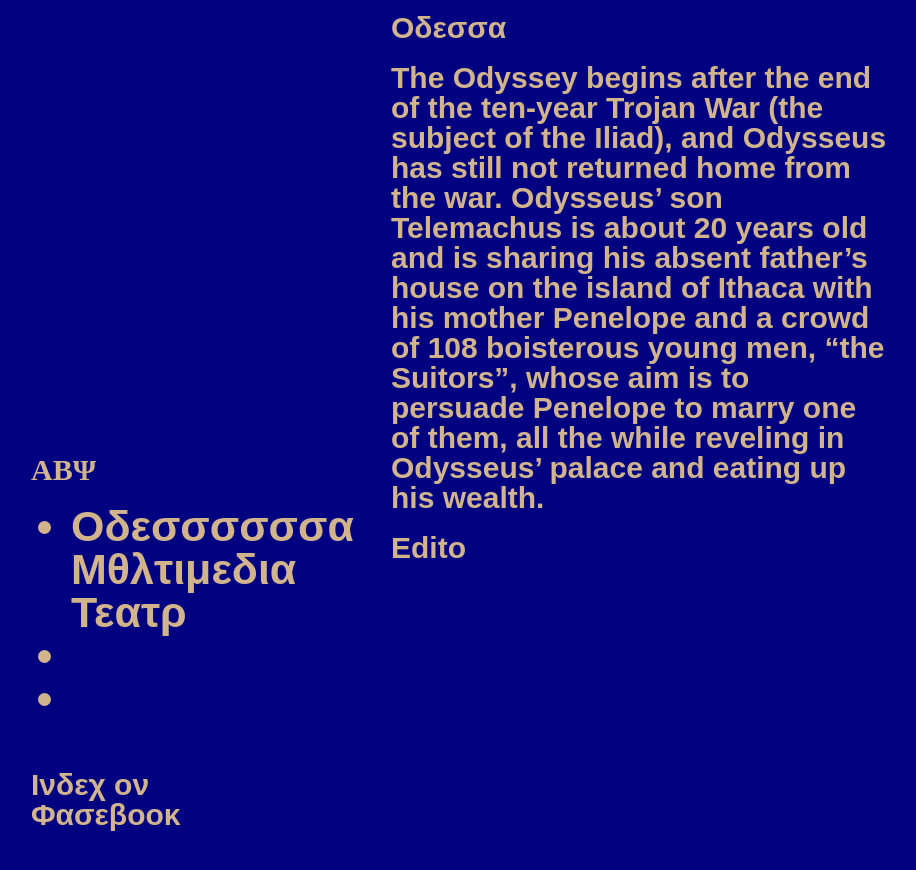
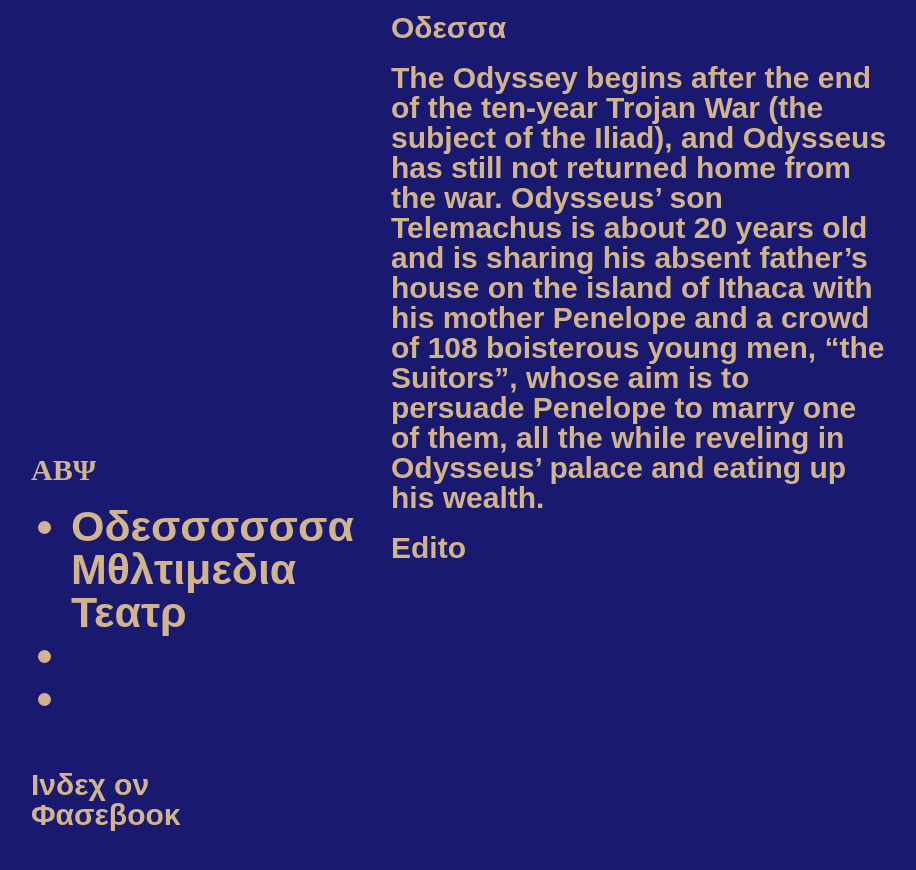
Before and after one commit to indexmod/odessa, a Jekyll site: the page built from index.md, in a window 1280 px wide. Shown: the top 870 px of the page, without its empty margins (179-1095 px from the left). Built offline with Jekyll 4.4.1, drawn with Linux system fonts in a browser that asks for light colours; some web fonts are replaced.

Commit message:
MidnightBlue

```diff
--- a/assets/css/style.scss
+++ b/assets/css/style.scss
@@ -3,7 +3,7 @@
 @import "jekyll-theme-minimal";
 
 body {
-background-color: navy
+background-color: MidnightBlue
 
 }
 
```
